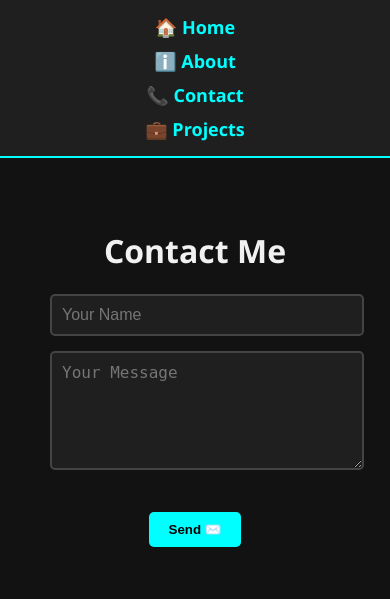
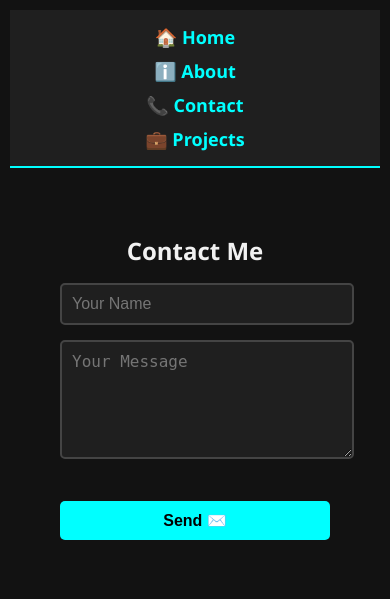
Before and after one commit to shoryaG19/flask-website1, a Flask app: page /contact in a window 390 px wide. Shown: the top 599 px of the page. Run offline with Flask 3, Linux system fonts and the light colour scheme.

Commit message:
Update style.css

```diff
--- a/static/style.css
+++ b/static/style.css
@@ -90,3 +90,34 @@ input[type="text"], textarea {
         padding: 20px;
     }
 }
+@media screen and (max-width: 600px) {
+    .navbar {
+        flex-direction: column;
+        gap: 10px;
+        align-items: center;
+    }
+
+    .container {
+        padding: 20px;
+        text-align: center;
+    }
+
+    body {
+        font-size: 16px;
+        padding: 10px;
+    }
+
+    h1 {
+        font-size: 24px;
+    }
+
+    p {
+        font-size: 16px;
+    }
+
+    input, textarea, button {
+        width: 100%;
+        max-width: 100%;
+        font-size: 16px;
+    }
+}
```
